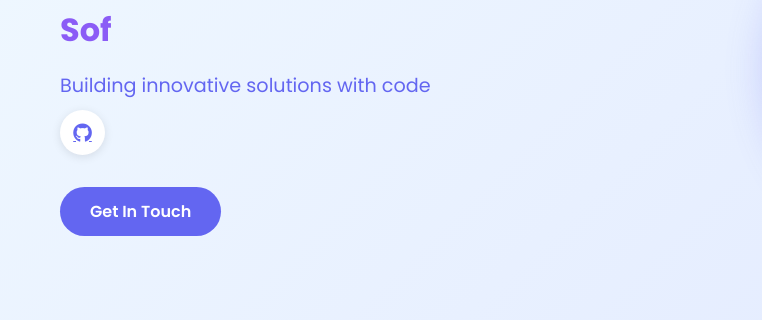
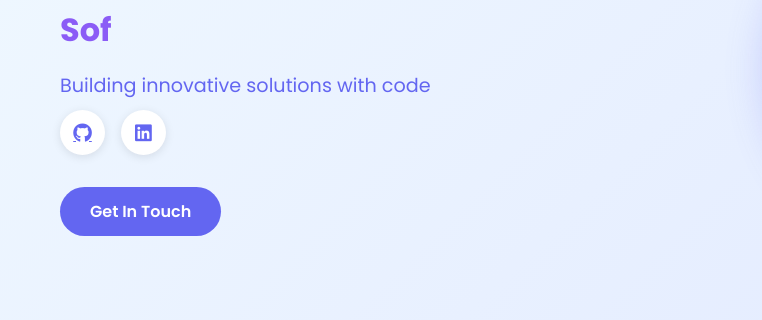
Before and after one commit to ImamBiladi27/profile-imam-biladi, a website: page index.html in a window 1280 px wide. Shown: the part 262-582 px from the top of the page, 0-762 px from the left. Drawn offline with nearby package versions, Linux system fonts and the light colour scheme; grey boxes are pictures that could not be loaded.

Commit message:
feat: uncomment LinkedIn profile link in social icons section

```diff
--- a/index.html
+++ b/index.html
@@ -42,8 +42,8 @@
                     <p>Building innovative solutions with code</p>
                     <div class="social-icons">
                         <a href="https://github.com/ImamBiladi27" target="_blank"><i class="fab fa-github"></i></a>
-                        <!-- <a href="https://www.linkedin.com/in/imam-biladi-60716222a/" target="_blank"><i
-                                class="fab fa-linkedin"></i></a> -->
+                        <a href="https://www.linkedin.com/in/imam-biladi-60716222a/" target="_blank"><i
+                                class="fab fa-linkedin"></i></a>
                     </div>
                     <a href="#contact" class="btn btn-primary">Get In Touch</a>
                 </div>
```
